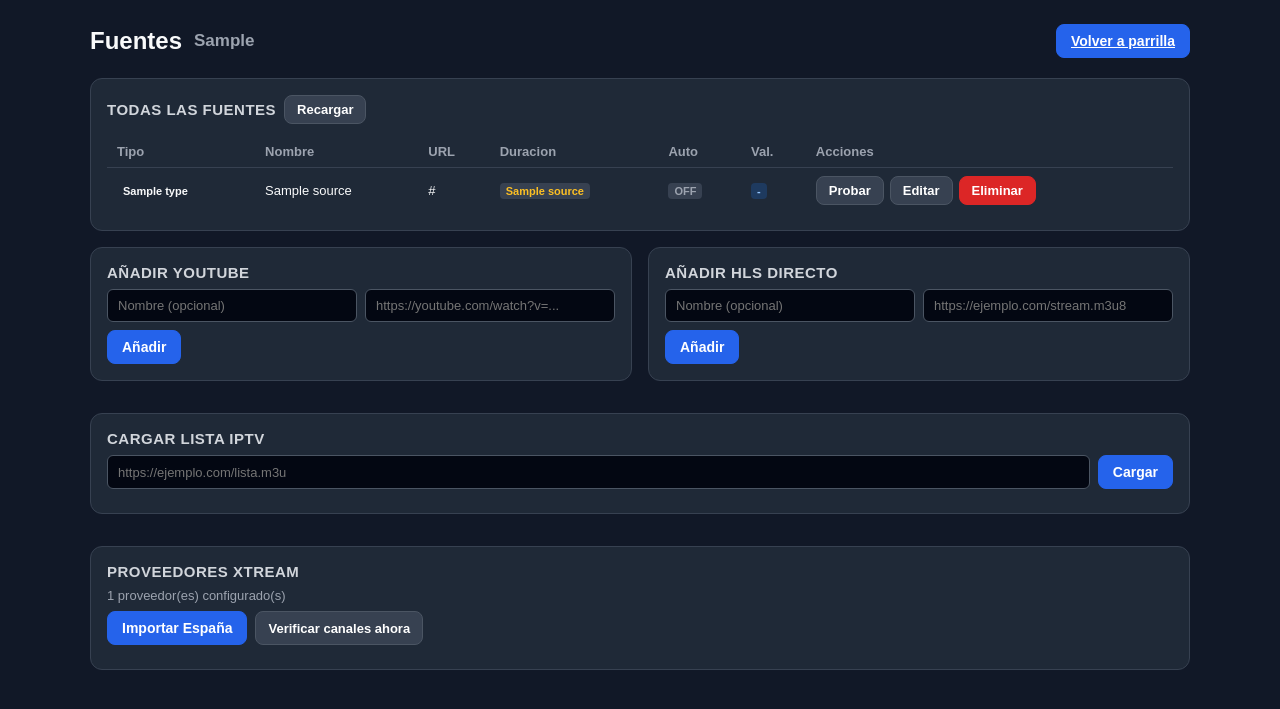
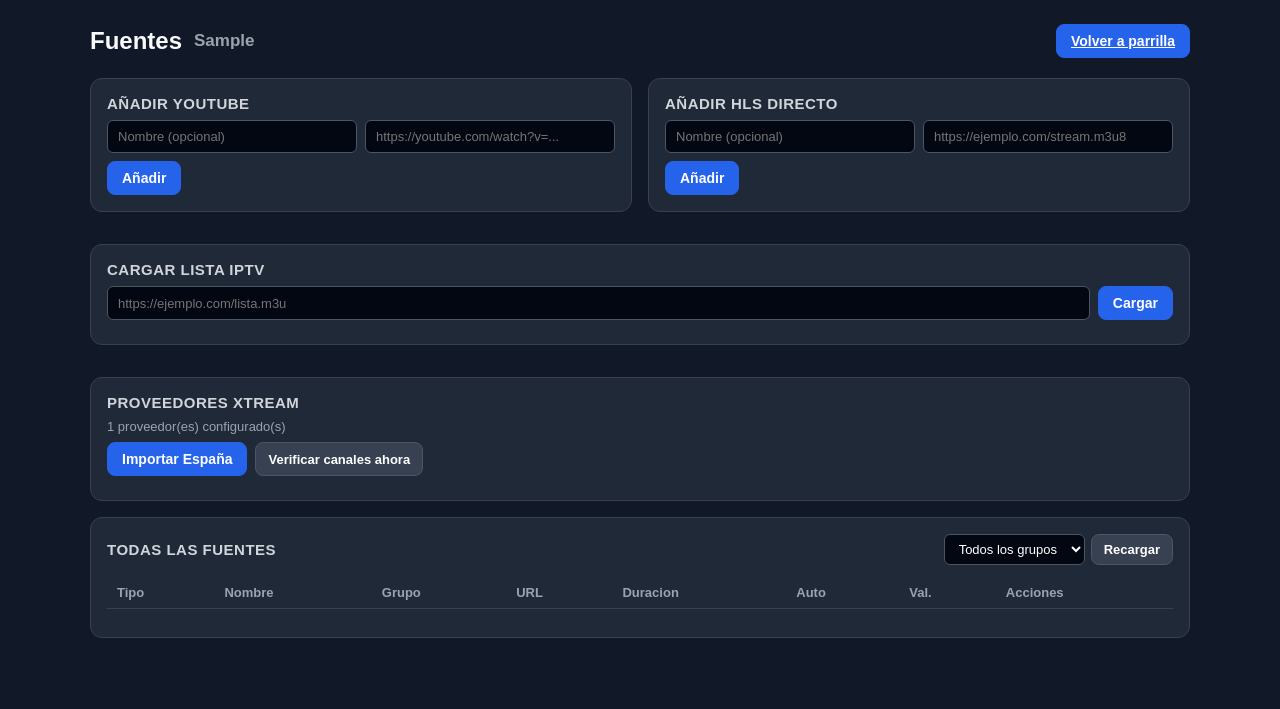
Before and after one commit to ratopro/youtube-m3u8, a Python web app: template templates/sources.html in a window 1280 px wide. Shown: the top 709 px of the page. Run offline with Jinja, Linux system fonts and the light colour scheme; the template is opened without the code that fills it: most values are stand-ins (such as "Sample title", 1, 10 or a date in 2020); lists and menus that the app fills with data are empty.

Commit message:
feat: fuentes en parte inferior con paginacion de 15
- Tabla de fuentes movida debajo de formularios de anadir
- Paginacion client-side (15 fuentes por pagina)
- Filtro por grupo (IPTV group / tipo)
- Columna Grupo anadida a la tabla
- Datos pasados como JSON a JS, no renderizados en Jinja2

```diff
--- a/templates/sources.html
+++ b/templates/sources.html
@@ -102,6 +102,20 @@
             .input-row input { min-width: 0; }
             .url-cell { max-width: none; }
         }
+
+        .pagination {
+            display: flex; gap: 4px; justify-content: center; align-items: center;
+            margin-top: 12px; flex-wrap: wrap;
+        }
+        .pagination .page-btn {
+            background: #374151; border: 1px solid #4b5563; border-radius: 6px;
+            color: #d1d5db; cursor: pointer; font-size: 13px; padding: 4px 10px;
+            min-width: 32px; text-align: center; transition: background 0.15s;
+        }
+        .pagination .page-btn:hover { background: #4b5563; }
+        .pagination .page-btn.active { background: #2563eb; border-color: #2563eb; color: #fff; }
+        .pagination .page-btn:disabled { opacity: 0.4; cursor: default; }
+        .pagination .page-info { color: #9ca3af; font-size: 13px; margin: 0 8px; }
     </style>
 </head>
 <body>
@@ -113,76 +127,6 @@
     </div>
 
     <div id="messages"></div>
-
-    <div class="card">
-        <div class="section-header" style="display:flex; gap:8px; align-items:center; margin-bottom:12px; flex-wrap:wrap;">
-            <h3 style="margin:0;">Todas las fuentes</h3>
-            <button class="btn btn-sm" onclick="refreshPage()">Recargar</button>
-        </div>
-        {% if sources %}
-        <div style="overflow-x:auto;">
-        <table>
-            <thead>
-                <tr>
-                    <th>Tipo</th>
-                    <th>Nombre</th>
-                    <th>URL</th>
-                    <th>Duracion</th>
-                    <th>Auto</th>
-                    <th>Val.</th>
-                    <th>Acciones</th>
-                </tr>
-            </thead>
-            <tbody>
-                {% for s in sources %}
-                <tr>
-                    <td><span class="source-type {{ s.type }}">{{ s.type }}</span></td>
-                    <td data-label="Nombre">{{ s.name }}</td>
-                    <td data-label="URL" class="url-cell">{{ s.url }}</td>
-                    <td data-label="Duracion">
-                        {% if s.duration_label %}
-                            <span class="tag duration">{{ s.duration_label }}</span>
-                        {% else %}
-                            <span style="color:#6b7280;">-</span>
-                        {% endif %}
-                    </td>
-                    <td data-label="Auto">
-                        <span class="tag {{ 'auto-yes' if s.auto_enabled else 'auto-no' }}"
-                              onclick="toggleAuto('{{ s.id }}')" style="cursor:pointer;">
-                            {{ 'ON' if s.auto_enabled else 'OFF' }}
-                        </span>
-                    </td>
-                    <td data-label="Val.">
-                        {% if s.validation %}
-                            <span class="tag {{ 'ok' if s.validation.status == 'ok' else 'err' }}">
-                                {{ 'OK' if s.validation.status == 'ok' else 'ERR' }}
-                            </span>
-                        {% else %}
-                            <span class="tag pending">-</span>
-                        {% endif %}
-                    </td>
-                    <td data-label="Acciones">
-                        <div class="actions">
-                            <button class="btn btn-sm" onclick="probeSource('{{ s.id }}')">Probar</button>
-                            <button class="btn btn-sm" onclick="editSource('{{ s.id }}')">Editar</button>
-                            <button class="btn btn-sm btn-danger" onclick="deleteSource('{{ s.id }}')">Eliminar</button>
-                        </div>
-                        <div class="inlined-form" id="edit-form-{{ s.id }}">
-                            <input type="text" id="edit-name-{{ s.id }}" value="{{ s.name }}" placeholder="Nombre">
-                            <input type="url" id="edit-url-{{ s.id }}" value="{{ s.url }}" placeholder="URL">
-                            <button class="btn btn-sm btn-success" onclick="saveEdit('{{ s.id }}')">Guardar</button>
-                            <button class="btn btn-sm" onclick="cancelEdit('{{ s.id }}')">Cancelar</button>
-                        </div>
-                    </td>
-                </tr>
-                {% endfor %}
-            </tbody>
-        </table>
-        </div>
-        {% else %}
-            <div class="empty">No hay fuentes anadidas. Usa los formularios de abajo para anadir.</div>
-        {% endif %}
-    </div>
 
     <div style="display:grid; gap:16px; grid-template-columns:1fr 1fr;">
         <div class="card">
@@ -230,9 +174,155 @@
             <div id="iptv-import-result" style="margin-top:8px; font-size:13px;"></div>
         </div>
     </div>
+
+    <div class="card" id="sources-card">
+        <div class="section-header" style="display:flex; gap:8px; align-items:center; margin-bottom:12px; flex-wrap:wrap;">
+            <h3 style="margin:0;">Todas las fuentes</h3>
+            <span id="source-count" style="font-size:13px; color:#9ca3af;"></span>
+            <div style="margin-left:auto; display:flex; gap:6px;">
+                <select id="source-group-filter" onchange="applyFilters()" style="background:#030712; border:1px solid #4b5563; border-radius:6px; color:#fff; font-size:13px; padding:6px 10px;">
+                    <option value="">Todos los grupos</option>
+                </select>
+                <button class="btn btn-sm" onclick="refreshPage()">Recargar</button>
+            </div>
+        </div>
+        <div style="overflow-x:auto;">
+        <table>
+            <thead>
+                <tr>
+                    <th>Tipo</th>
+                    <th>Nombre</th>
+                    <th>Grupo</th>
+                    <th>URL</th>
+                    <th>Duracion</th>
+                    <th>Auto</th>
+                    <th>Val.</th>
+                    <th>Acciones</th>
+                </tr>
+            </thead>
+            <tbody id="sources-tbody">
+            </tbody>
+        </table>
+        </div>
+        <div class="pagination" id="pagination"></div>
+    </div>
 </main>
 
 <script>
+    var SOURCES = {{ sources | tojson }};
+    var PAGE_SIZE = 15;
+    var currentPage = 0;
+
+    function buildGroupFilter() {
+        var sel = document.getElementById('source-group-filter');
+        var groups = {};
+        SOURCES.forEach(function(s) {
+            var g = s.iptv_group || s.type || 'otro';
+            groups[g] = (groups[g] || 0) + 1;
+        });
+        Object.keys(groups).sort().forEach(function(g) {
+            var opt = document.createElement('option');
+            opt.value = g;
+            opt.textContent = g + ' (' + groups[g] + ')';
+            sel.appendChild(opt);
+        });
+    }
+
+    function getFiltered() {
+        var filter = document.getElementById('source-group-filter').value;
+        if (!filter) return SOURCES;
+        return SOURCES.filter(function(s) {
+            return (s.iptv_group || s.type || 'otro') === filter;
+        });
+    }
+
+    function renderPage() {
+        var filtered = getFiltered();
+        var total = filtered.length;
+        var pages = Math.max(1, Math.ceil(total / PAGE_SIZE));
+        if (currentPage >= pages) currentPage = pages - 1;
+        var start = currentPage * PAGE_SIZE;
+        var pageData = filtered.slice(start, start + PAGE_SIZE);
+
+        document.getElementById('source-count').textContent = total + ' fuente(s)';
+
+        var tbody = document.getElementById('sources-tbody');
+        if (pageData.length === 0) {
+            tbody.innerHTML = '<tr><td colspan="8" class="empty">No hay fuentes</td></tr>';
+            document.getElementById('pagination').innerHTML = '';
+            return;
+        }
+        var html = '';
+        pageData.forEach(function(s) {
+            var typeClass = s.type === 'youtube' ? 'yt' : s.type;
+            var durHtml = s.duration_label ? '<span class="tag duration">' + escapeHtml(s.duration_label) + '</span>' : '<span style="color:#6b7280;">-</span>';
+            var autoClass = s.auto_enabled ? 'auto-yes' : 'auto-no';
+            var autoLabel = s.auto_enabled ? 'ON' : 'OFF';
+            var valHtml = s.validation
+                ? '<span class="tag ' + (s.validation.status === 'ok' ? 'ok' : 'err') + '">' + (s.validation.status === 'ok' ? 'OK' : 'ERR') + '</span>'
+                : '<span class="tag pending">-</span>';
+            var group = s.iptv_group || s.type || '-';
+            html += '<tr>'
+                + '<td><span class="source-type ' + typeClass + '">' + escapeHtml(s.type) + '</span></td>'
+                + '<td data-label="Nombre">' + escapeHtml(s.name) + '</td>'
+                + '<td data-label="Grupo" style="font-size:12px; color:#9ca3af;">' + escapeHtml(group) + '</td>'
+                + '<td data-label="URL" class="url-cell">' + escapeHtml(s.url) + '</td>'
+                + '<td data-label="Duracion">' + durHtml + '</td>'
+                + '<td data-label="Auto"><span class="tag ' + autoClass + '" onclick="toggleAuto(\'' + s.id + '\')" style="cursor:pointer;">' + autoLabel + '</span></td>'
+                + '<td data-label="Val.">' + valHtml + '</td>'
+                + '<td data-label="Acciones">'
+                + '<div class="actions">'
+                + '<button class="btn btn-sm" onclick="probeSource(\'' + s.id + '\')">Probar</button>'
+                + '<button class="btn btn-sm" onclick="editSource(\'' + s.id + '\')">Editar</button>'
+                + '<button class="btn btn-sm btn-danger" onclick="deleteSource(\'' + s.id + '\')">Eliminar</button>'
+                + '</div>'
+                + '<div class="inlined-form" id="edit-form-' + s.id + '">'
+                + '<input type="text" id="edit-name-' + s.id + '" value="' + escapeHtml(s.name) + '" placeholder="Nombre">'
+                + '<input type="url" id="edit-url-' + s.id + '" value="' + escapeHtml(s.url) + '" placeholder="URL">'
+                + '<button class="btn btn-sm btn-success" onclick="saveEdit(\'' + s.id + '\')">Guardar</button>'
+                + '<button class="btn btn-sm" onclick="cancelEdit(\'' + s.id + '\')">Cancelar</button>'
+                + '</div>'
+                + '</td>'
+                + '</tr>';
+        });
+        tbody.innerHTML = html;
+        renderPagination(pages);
+    }
+
+    function renderPagination(pages) {
+        var el = document.getElementById('pagination');
+        if (pages <= 1) { el.innerHTML = ''; return; }
+        var html = '';
+        html += '<button class="page-btn" onclick="goPage(0)"' + (currentPage === 0 ? ' disabled' : '') + '>««</button>';
+        html += '<button class="page-btn" onclick="goPage(' + (currentPage - 1) + ')"' + (currentPage === 0 ? ' disabled' : '') + '>«</button>';
+        var start = Math.max(0, currentPage - 3);
+        var end = Math.min(pages, currentPage + 4);
+        for (var i = start; i < end; i++) {
+            html += '<button class="page-btn' + (i === currentPage ? ' active' : '') + '" onclick="goPage(' + i + ')">' + (i + 1) + '</button>';
+        }
+        html += '<button class="page-btn" onclick="goPage(' + (currentPage + 1) + ')"' + (currentPage >= pages - 1 ? ' disabled' : '') + '>»</button>';
+        html += '<button class="page-btn" onclick="goPage(' + (pages - 1) + ')"' + (currentPage >= pages - 1 ? ' disabled' : '') + '>»»</button>';
+        html += '<span class="page-info">' + (currentPage + 1) + ' / ' + pages + '</span>';
+        el.innerHTML = html;
+    }
+
+    function goPage(n) {
+        currentPage = n;
+        renderPage();
+    }
+
+    function applyFilters() {
+        currentPage = 0;
+        renderPage();
+    }
+
+    function escapeHtml(text) {
+        if (!text) return '';
+        var d = document.createElement('div');
+        d.textContent = text;
+        return d.innerHTML;
+    }
+
     function showMsg(text, isError) {
         var el = document.getElementById('messages');
         el.innerHTML = '<div class="' + (isError ? 'error-msg' : 'success-msg') + '">' + text + '</div>';
@@ -400,6 +490,8 @@
                 result.innerHTML = '<div class="error-msg">Error de red: ' + err.message + '</div>';
             });
     }
-</script>
+
+    buildGroupFilter();
+    renderPage();
 </body>
 </html>
```
